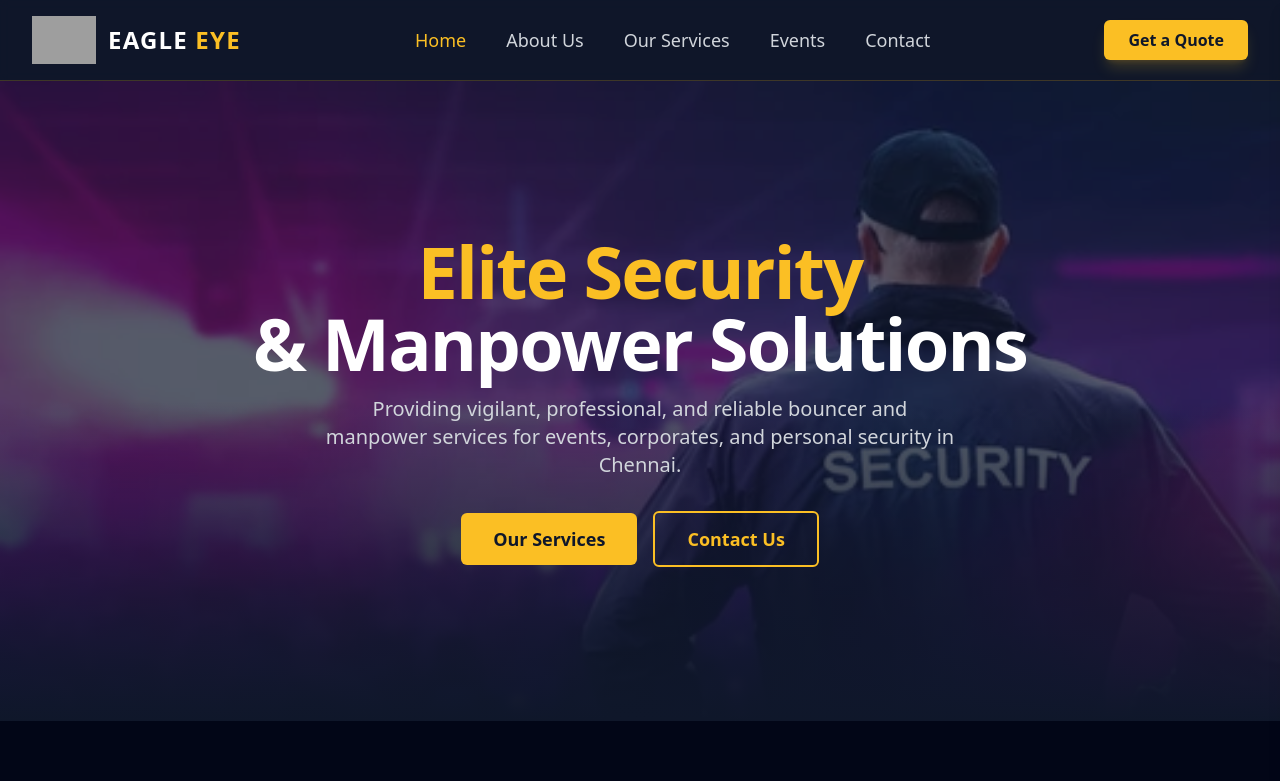
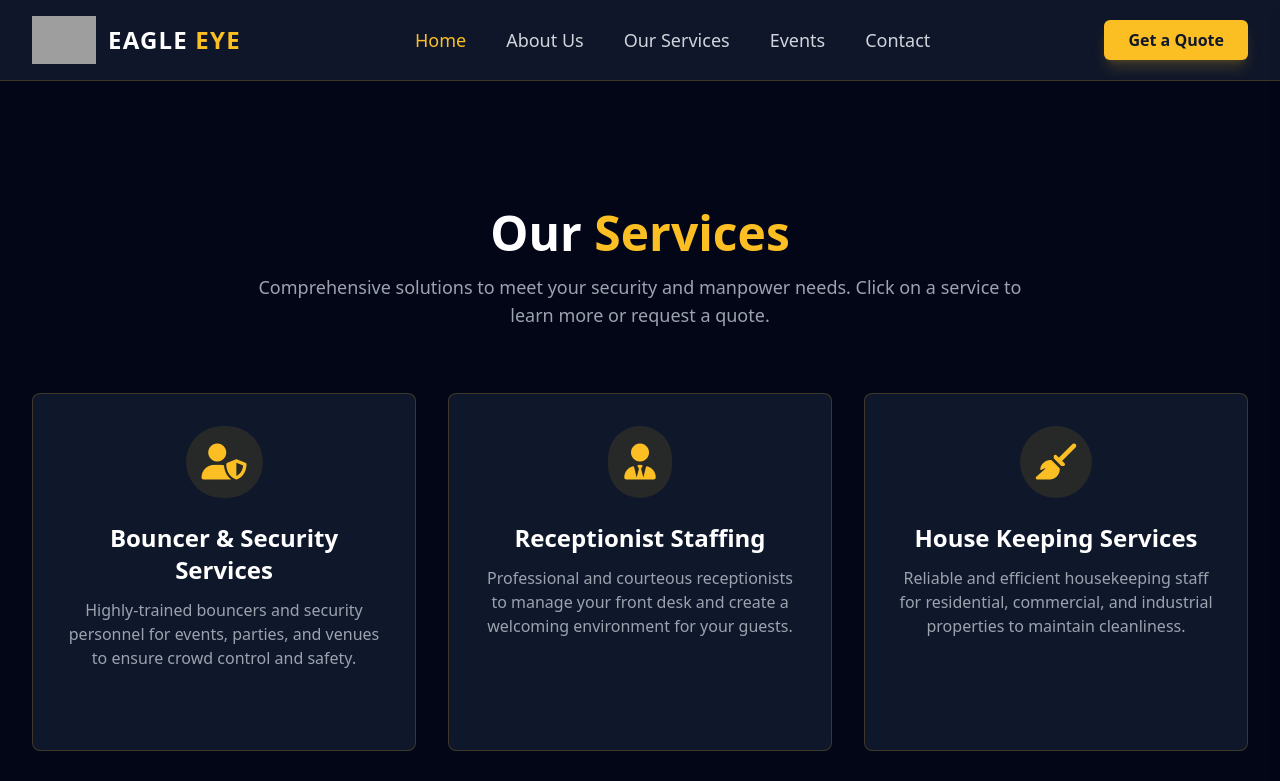
Before and after one commit to netcreek143/Eagle-Eye-Bouncer-Manpower-Services, a React (Vite) app: page / in a window 1280 px wide. Shown: the top 781 px of the page. Built offline with nearby package versions, Linux system fonts and the light colour scheme; grey boxes are pictures that could not be loaded.

Commit message:
Refactor Home: remove Hero section and prioritize Our Services section as landing view

```diff
--- a/components/HomePage.tsx
+++ b/components/HomePage.tsx
@@ -71,43 +71,8 @@ const HomePage: React.FC<HomePageProps> = ({ setCurrentPage }) => {
 
     return (
         <div className="relative overflow-hidden">
-            {/* Hero Section */}
-            <section
-                className="relative h-[80vh] min-h-[500px] flex items-center justify-center text-center text-white p-6"
-                style={{ backgroundImage: `url("/images/eagleeyebanner.png")`, backgroundSize: 'cover', backgroundPosition: 'center' }}
-            >
-                <div className="absolute inset-0 bg-slate-900 bg-opacity-70"></div>
-                <div className="absolute inset-0 bg-gradient-to-t from-slate-900 via-transparent to-transparent"></div>
-
-                <div className="relative z-10 w-full max-w-4xl">
-                    <h1 className="text-4xl md:text-6xl lg:text-7xl font-extrabold tracking-tight mb-4 leading-tight">
-                        <span className="text-amber-400">Elite Security</span> <br className="hidden sm:block" /> & Manpower Solutions
-                    </h1>
-                    <p className="text-base md:text-xl max-w-2xl mx-auto text-gray-300 mb-8 px-4">
-                        Providing vigilant, professional, and reliable bouncer and manpower services for events, corporates, and personal security in Chennai.
-                    </p>
-                    <div className="flex flex-col sm:flex-row gap-4 justify-center items-center px-4">
-                        <button
-                            onClick={() => {
-                                const element = document.getElementById('our-services');
-                                if (element) element.scrollIntoView({ behavior: 'smooth' });
-                            }}
-                            className="w-full sm:w-auto bg-amber-400 text-slate-900 font-bold py-3 px-8 rounded-md text-lg hover:bg-amber-300 transition-all duration-300 transform hover:scale-105"
-                        >
-                            Our Services
-                        </button>
-                        <button
-                            onClick={() => setCurrentPage('contact')}
-                            className="w-full sm:w-auto bg-transparent border-2 border-amber-400 text-amber-400 font-bold py-3 px-8 rounded-md text-lg hover:bg-amber-400 hover:text-slate-900 transition-all duration-300 transform hover:scale-105"
-                        >
-                            Contact Us
-                        </button>
-                    </div>
-                </div>
-            </section>
-
             {/* Our Services Section - New Priority Section */}
-            <section id="our-services" className="py-20 bg-slate-950 scroll-mt-20">
+            <section id="our-services" className="py-20 md:py-32 bg-slate-950 scroll-mt-20">
                 <div className="container mx-auto px-4 sm:px-6 lg:px-8">
                     <div className="text-center mb-16">
                         <h2 className="text-4xl md:text-5xl font-extrabold text-white">
@@ -229,7 +194,7 @@ const HomePage: React.FC<HomePageProps> = ({ setCurrentPage }) => {
                 </div>
             </section>
 
-        </div>
+        </div >
     );
 };
 
```
